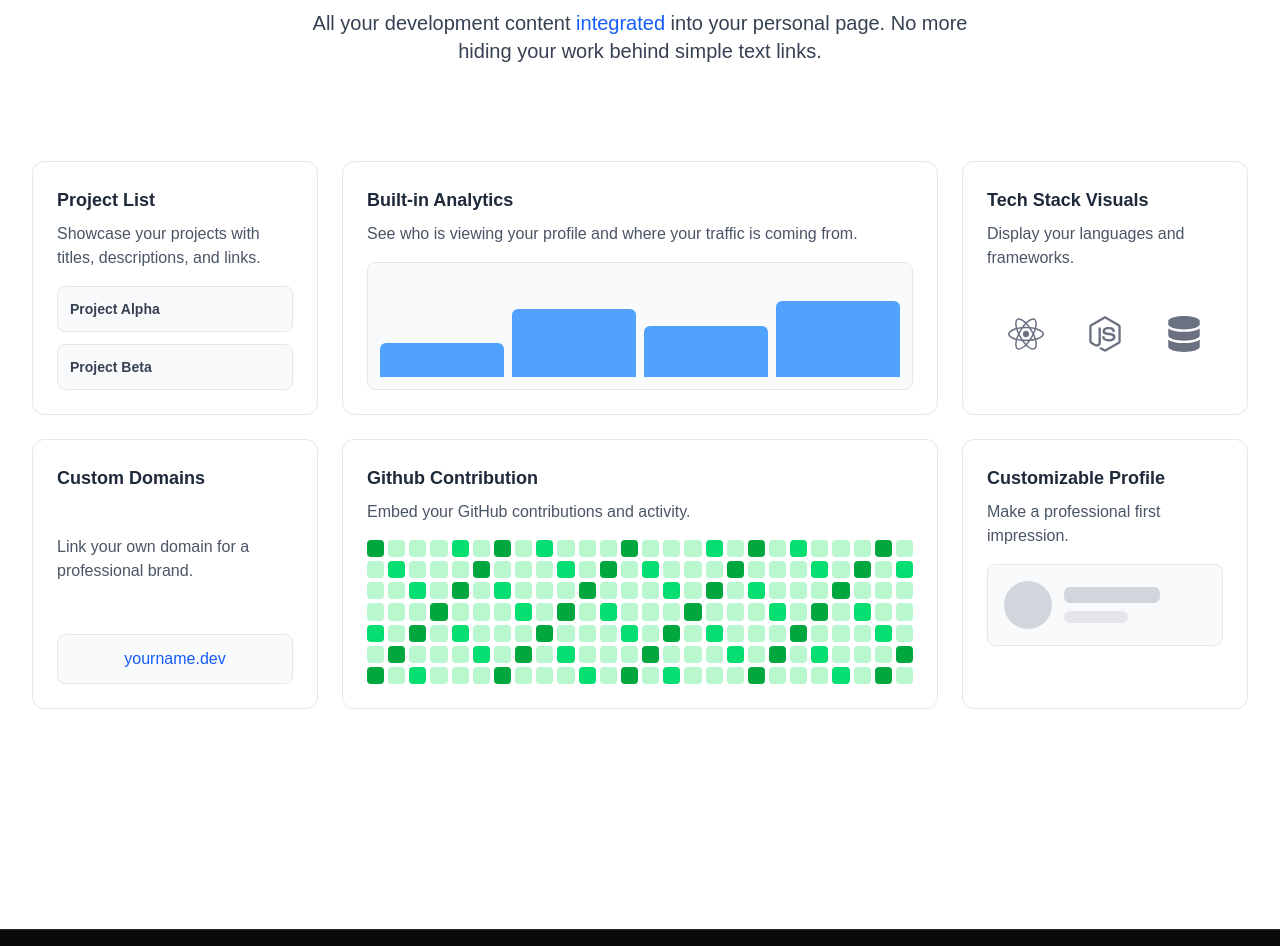
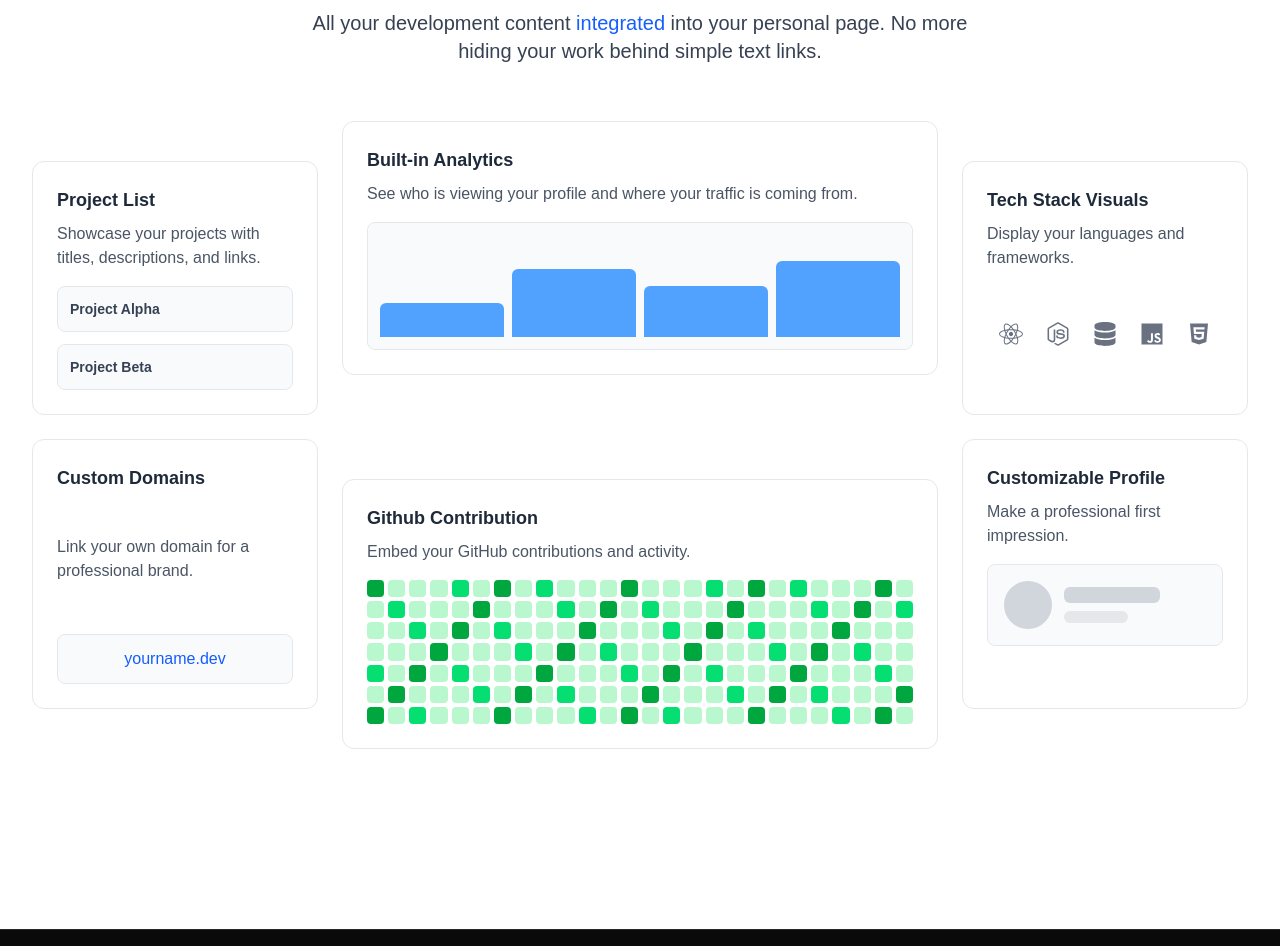
Before and after one commit to devtofunmi/devbio, a Next.js app: page / in a window 1280 px wide. Shown: the part 1840-2786 px from the top of the page. Built offline with nearby package versions, Linux system fonts and the light colour scheme.

Commit message:
added a hover gradient

```diff
--- a/components/landingpage/Features.tsx
+++ b/components/landingpage/Features.tsx
@@ -1,8 +1,8 @@
 import React from 'react';
-import { FaReact, FaNodeJs, FaDatabase } from 'react-icons/fa';
+import { FaReact, FaNodeJs, FaDatabase, FaJs, FaHtml5 } from 'react-icons/fa';
 
 const Features: React.FC = () => {
-  const cardClasses = "bg-white p-6 rounded-xl border border-gray-200 transform transition-all duration-300 active:-rotate-2 hover:rotate-2";
+  const cardClasses = "bg-white p-6 rounded-xl border border-gray-200 transform transition-all duration-300 active:-rotate-2 hover:rotate-2 relative group overflow-hidden";
 
   return (
     <div className="min-h-screen  p-4 md:p-8">
@@ -20,10 +20,11 @@ const Features: React.FC = () => {
               <p className="font-semibold text-sm text-gray-700">Project Beta</p>
             </div>
           </div>
+           <div className="absolute bottom-0 left-0 w-full h-px bg-gradient-to-r from-blue-600 via-purple-600 to-pink-600 opacity-0 group-hover:opacity-100 group-focus:opacity-100 transition-opacity duration-300"></div>
         </div>
 
         {/* 2. Built-in Analytics */}
-        <div className={`md:col-span-6 ${cardClasses}`}>
+        <div className={`md:col-span-6 ${cardClasses} transform md:-translate-y-10`}>
           <h3 className="font-bold text-lg text-gray-800 mb-2">Built-in Analytics</h3>
           <p className="text-gray-600 mb-4">See who is viewing your profile and where your traffic is coming from.</p>
           <div className="bg-gray-50 p-3 rounded-lg border border-gray-200 h-32 flex items-end space-x-2">
@@ -32,17 +33,21 @@ const Features: React.FC = () => {
             <div className="w-1/4 bg-blue-400 h-1/2 rounded-t-md"></div>
             <div className="w-1/4 bg-blue-400 h-3/4 rounded-t-md"></div>
           </div>
+          <div className="absolute bottom-0 left-0 w-full h-px bg-gradient-to-r from-blue-600 via-purple-600 to-pink-600 opacity-0 group-hover:opacity-100 group-focus:opacity-100 transition-opacity duration-300"></div>
         </div>
 
         {/* 3. Tech Stack Visuals */}
         <div className={`md:col-span-3 ${cardClasses}`}>
           <h3 className="font-bold text-lg text-gray-800 mb-2">Tech Stack Visuals</h3>
           <p className="text-gray-600 mb-4">Display your languages and frameworks.</p>
-          <div className="flex justify-around items-center h-24 text-4xl text-gray-500">
+          <div className="flex justify-around items-center h-24 text-2xl text-gray-500">
             <FaReact className="hover:text-blue-500" />
             <FaNodeJs className="hover:text-green-500" />
             <FaDatabase className="hover:text-purple-500" />
+            <FaJs className="hover:text-yellow-500" />
+            <FaHtml5 className="hover:text-orange-500" />
           </div>
+          <div className="absolute bottom-0 left-0 w-full h-px bg-gradient-to-r from-blue-600 via-purple-600 to-pink-600 opacity-0 group-hover:opacity-100 group-active:opacity-100 transition-opacity duration-300"></div>
         </div>
 
         <div className={`md:col-span-3 md:col-start-10 md:row-start-2 ${cardClasses}`}>
@@ -55,6 +60,7 @@ const Features: React.FC = () => {
               <div className="w-16 h-3 bg-gray-200 rounded-md"></div>
             </div>
           </div>
+          <div className="absolute bottom-0 left-0 w-full h-px bg-gradient-to-r from-blue-600 via-purple-600 to-pink-600 opacity-0 group-hover:opacity-100 group-active:opacity-100 transition-opacity duration-300"></div>
         </div>
 
         <div className={`md:col-span-3 ${cardClasses} flex flex-col justify-between`}>
@@ -65,9 +71,10 @@ const Features: React.FC = () => {
             <div className="bg-gray-50 p-3 rounded-lg border border-gray-200">
               <p className="text-center font-mono text-blue-600">yourname.dev</p>
             </div>
+            <div className="absolute bottom-0 left-0 w-full h-px bg-gradient-to-r from-blue-600 via-purple-600 to-pink-600 opacity-0 group-hover:opacity-100 group-active:opacity-100 transition-opacity duration-300"></div>
         </div>
 
-        <div className={`md:col-span-6 ${cardClasses}`}>
+        <div className={`md:col-span-6 ${cardClasses} transform translate-y-10`}>
           <h3 className="font-bold text-start text-lg text-gray-800 mb-2">Github Contribution</h3>
           <p className="text-gray-600 mb-4">Embed your GitHub contributions and activity.</p>
           <div className="mt-4 grid grid-flow-col grid-rows-7 gap-1">
@@ -75,6 +82,7 @@ const Features: React.FC = () => {
                 <div key={i} className={`aspect-square rounded-sm ${i % 6 === 0 ? 'bg-green-600' : i % 4 === 0 ? 'bg-green-400' : 'bg-green-200'}`}></div>
             ))}
           </div>
+          <div className="absolute bottom-0 left-0 w-full h-px bg-gradient-to-r from-blue-600 via-purple-600 to-pink-600 opacity-0 group-hover:opacity-100 group-active:opacity-100 transition-opacity duration-300"></div>
         </div>
       </div>
     </div>
```
